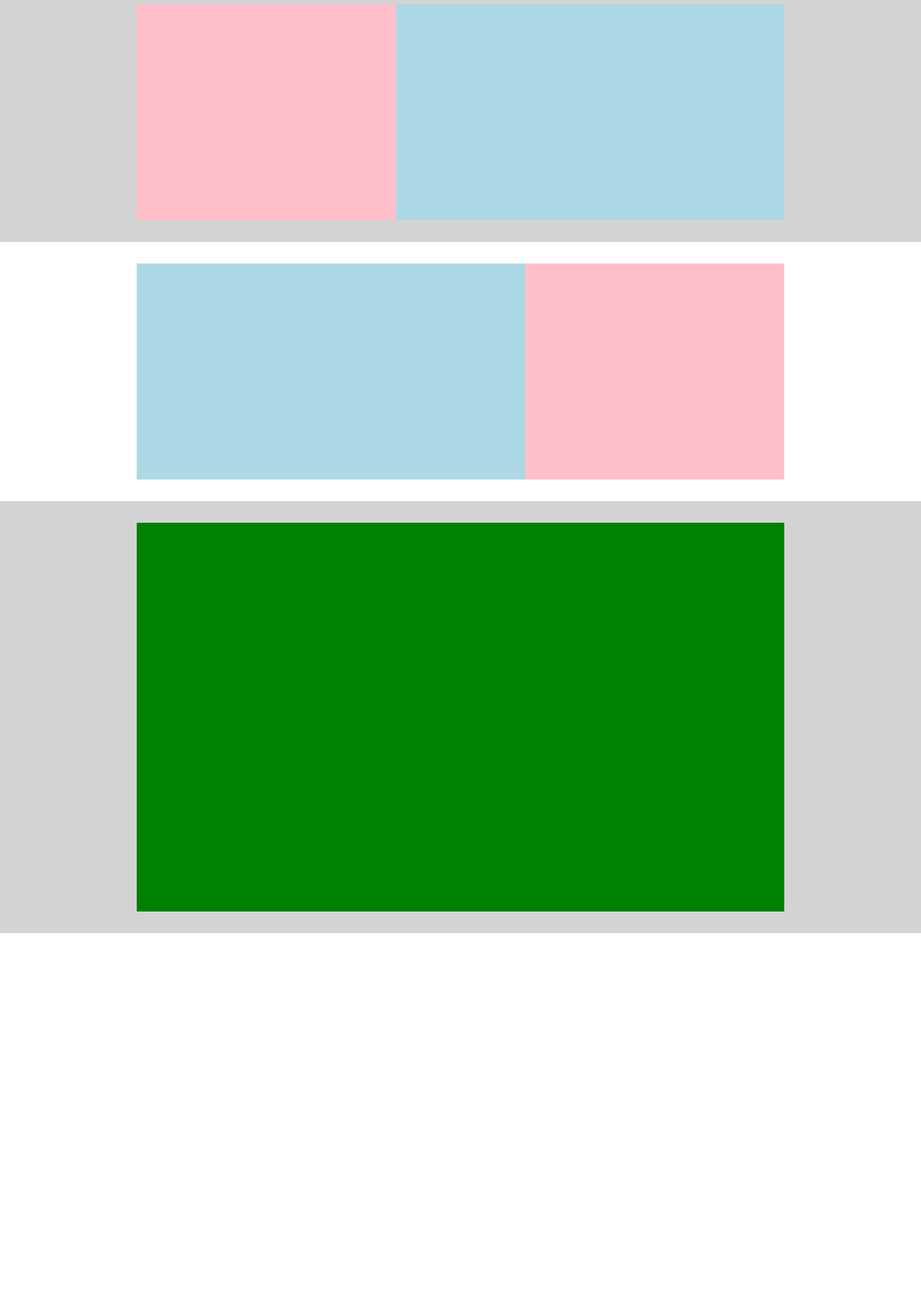
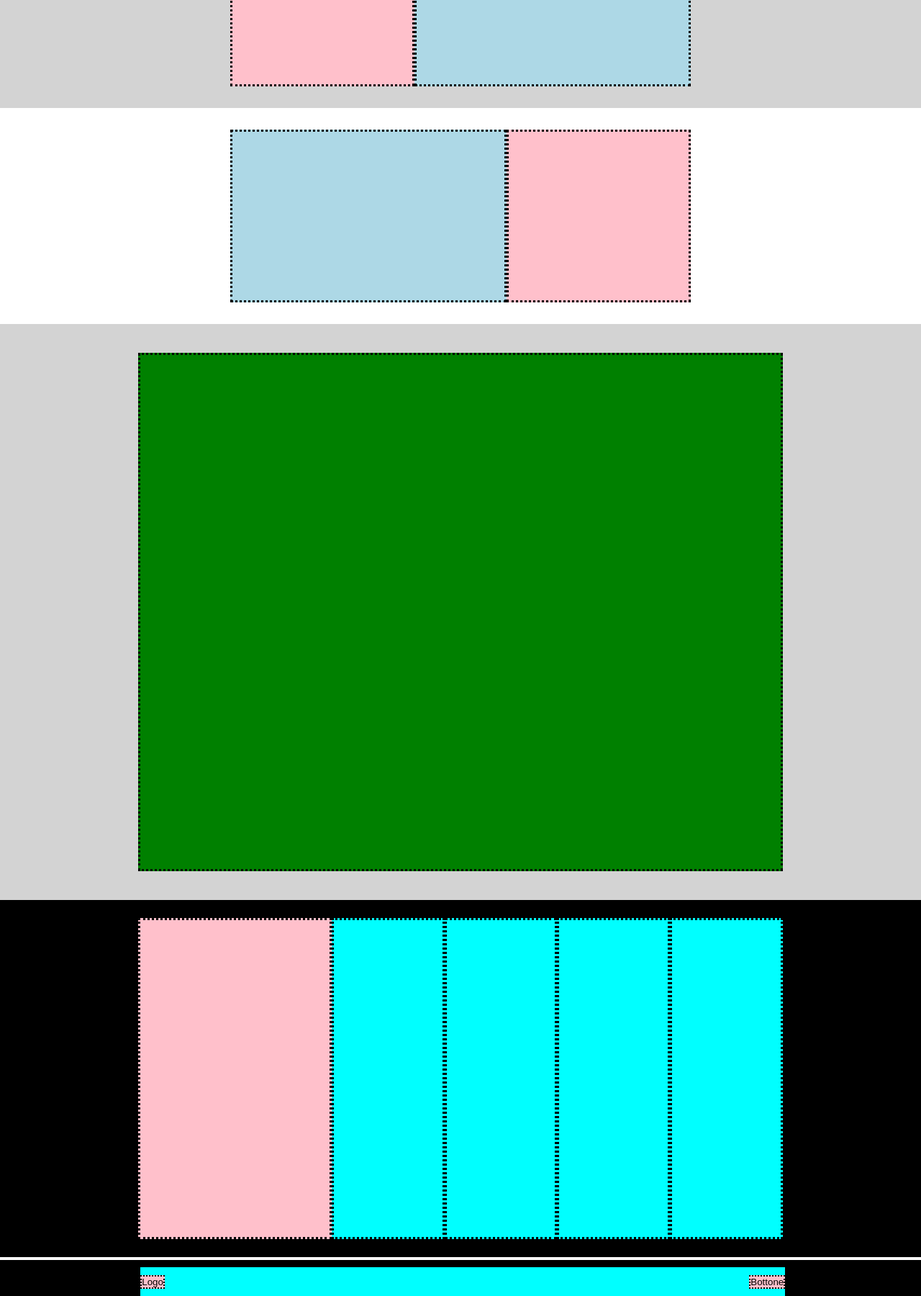
Before and after one commit to Strialuc/htmlcss-struttura-discord, a plain HTML site: page index.html in a window 1280 px wide. Shown: the part 850-2650 px from the top of the page at 72% size. Before the commit the page ends 2146 px from the top, so only its background shows below. Drawn offline with Linux system fonts and the light colour scheme.

Commit message:
feat: esercizio completo

```diff
--- a/css/style.css
+++ b/css/style.css
@@ -2,40 +2,87 @@
 * {
     margin: 0;
     padding: 0;
-    box-sizing: content-box;
+    box-sizing: border-box;
 }
 
 /*utility*/
-.background-gray {
+li {
+    list-style: none;
+}
+
+.border-b {
+    border-style: dotted;
+}
+
+
+.bottom-border {
+    border-bottom: solid white 4px;
+}
+
+.bg-gray {
     background-color: lightgray;
 }
 
+.bg-marine {
+    background-color: aqua;
+}
+
+.bg-orange {
+    background-color: orange;
+}
+
+.bg-deepblue {
+    background-color: blue;
+}
+
+.bg-pinkviolet {
+    background-color: palevioletred;
+}
+
+.bg-pink {
+    background-color: pink;
+}
+
+.bg-lightblue {
+    background-color: lightblue;
+}
+
+.bg-green {
+    background-color: green;
+}
+
+.bg-black {
+    background-color: black;
+}
+
+
 /*classi*/
+
+/*header*/
 
 .navigation-bar {
     display: flex;
     justify-content: center;
-    background-color: aqua;
+    padding-top: 30px;
     padding-bottom: 30px;
-    padding-top: 30px;
+
 }
 
 .navigation-bar-section {
 
     display: flex;
     flex-basis: 900px;
-    background-color: orange;
     height: 40px;
-    border-style: dotted;
     align-items: center;
 }
-
 
 .logo {
     width: 200px;
 }
 
 .link {
+    display: flex;
+    justify-content: space-around;
     flex-grow: 1;
 }
 
@@ -43,62 +90,113 @@
     width: 200px;
 }
 
+/*Main*/
+
+/* main section 1*/
+
 .section-box-violet {
     display: flex;
     justify-content: center;
-    background-color: navy;
-    padding-bottom: 30px;
-    padding-top: 30px;
+    align-items: center;
     height: 300px;
 }
 
 .content-section-box-violet {
-    margin: auto;
+    margin: 0 auto;
     background-color: violet;
-    height: 300px;
-    flex-basis: 40%;
+    width: 50%;
+    height: 80%;
 }
+
+/* main sections similar*/
 
 .section-similar {
     display: flex;
+    margin: 0 auto;
     justify-content: center;
-    padding-bottom: 30px;
-    padding-top: 30px;
+    align-items: center;
     height: 300px;
 }
 
 .content-section-similar {
+    margin: 0 auto;
     display: flex;
-    flex-basis: 900px;
-    height: 300px;
+    width: 50%;
+    height: 80%;
 }
 
 .paragrafo1 {
     height: 100%;
     width: 60%;
-    background-color: lightblue;
+
 }
 
 .paragrafo2 {
     height: 100%;
     width: 40%;
-    background-color: pink;
 }
 
-.background-gray .content-section-similar {
+.bg-gray .content-section-similar {
     flex-direction: row-reverse;
 }
 
-.section-box-green{
-   display: flex;
-  justify-content: center;
-  align-items: center;
-  margin: 0 auto;
-  height: 600px;
+/* last section main*/
+
+.section-box-green {
+    display: flex;
+    justify-content: center;
+    align-items: center;
+    margin: 0 auto;
+    height: 800px;
 }
 
 .content-section-box-green {
     background-color: green;
-    width: 900px;
+    width: 70%;
     height: 90%;
 }
+
+/* Footer*/
+
+
+/* footer section 1*/
+
+.section-footer-1 {
+    display: flex;
+    justify-content: center;
+    align-items: center;
+    margin: 0 auto;
+    height: 500px;
+}
+
+.content-section-footer-1{
+    margin: 0 auto;
+    display: flex;
+    width: 70%;
+    height: 90%;
+}
+.colonna-1{
+ height: 100%;
+ width: 30%;
+}
+
+.colonne{
+    height:100%;
+    width: calc((100% - 30%) / 4);
+
+}
+
+.section-footer-2 {
+    display: flex;
+    justify-content: center;
+    padding-top: 10px;
+    height: 50px;
+
+}
+
+.content-section-footer-2 {
+    display: flex;
+    justify-content: space-between;
+    align-items: center;
+    width: 70%;
+}
--- a/index.html
+++ b/index.html
@@ -4,50 +4,101 @@
 <head>
     <meta charset="UTF-8">
     <meta name="viewport" content="width=device-width, initial-scale=1.0">
-    <title>Document</title>
+    <title>Struttura Discord</title>
     <link rel="stylesheet" href="./css/style.css">
 </head>
 
 <body>
-    <header class="navigation-bar">
+    <header class="navigation-bar bg-marine">
 
-        <div class="navigation-bar-section">
-            <div class="logo">Logo</div>
-            <div class="link">link link link link</div>
-            <div class="login">login</div>
+        <div class="navigation-bar-section bg-orange border-b">
+
+            <div class="logo">
+                <h3>Logo</h3>
+            </div>
+            <div class="link">
+                <h3>link</h3>
+                <h3>link</h3>
+                <h3>link</h3>
+                <h3>link</h3>
+            </div>
+            <div class="login">
+                <h3>Login</h3>
+            </div>
+
         </div>
 
     </header>
     <main>
-        <section class="section-box-violet">
-            <div class="content-section-box-violet"></div>
+
+        <section class="section-box-violet bg-deepblue">
+            <div class="content-section-box-violet border-b"></div>
         </section>
-        <section></section>
-        <div class="section-similar">
-            <div class="content-section-similar">
-                <div class="paragrafo1"></div>
-                <div class="paragrafo2"></div>
+
+        <section>
+
+            <div class="section-similar">
+
+                <div class="content-section-similar">
+
+                    <div class="paragrafo1 bg-lightblue border-b"></div>
+                    <div class="paragrafo2 bg-pink border-b"></div>
+
+                </div>
             </div>
-        </div>
-        <div class="section-similar background-gray">
-            <div class="content-section-similar">
-                <div class="paragrafo1"></div>
-                <div class="paragrafo2"></div>
+
+            <div class="section-similar bg-gray">
+
+                <div class="content-section-similar">
+
+                     <div class="paragrafo1 bg-lightblue border-b"></div>
+                    <div class="paragrafo2 bg-pink border-b"></div>
+
+                </div>
             </div>
-        </div>
-        <div class="section-similar">
-            <div class="content-section-similar">
-                <div class="paragrafo1"></div>
-                <div class="paragrafo2"></div>
+
+            <div class="section-similar">
+
+                <div class="content-section-similar">
+
+                    <div class="paragrafo1 bg-lightblue border-b"></div>
+                    <div class="paragrafo2 bg-pink border-b"></div>
+
+                </div>
             </div>
-        </div>
+
         </section>
         <section>
-            <div class="section-box-green background-gray">
-            <div class="content-section-box-green"></div>
+
+            <div class="section-box-green bg-gray">
+
+                <div class="content-section-box-green border-b"></div>
+
             </div>
         </section>
     </main>
+
+    <footer>
+    <section>
+        <div class="section-footer-1 bg-black bottom-border">
+            <div class="content-section-footer-1">
+                <div class="colonna-1 border-b bg-pink"></div>
+                <div class="colonne border-b bg-marine"></div>
+                <div class="colonne border-b bg-marine"></div>
+                <div class="colonne border-b bg-marine"></div>
+                <div class="colonne border-b bg-marine"></div>
+            </div>
+        </div>
+        <div class="section-footer-2 bg-black">"
+            <div class="content-section-footer-2 bg-marine">
+                <button class="bg-pink border-b">Logo</button>
+                <button class="bg-pink border-b">Bottone</button>
+            </div>
+        </div>
+    </section>
+
+
+    </footer>
 
 
 </body>
```
